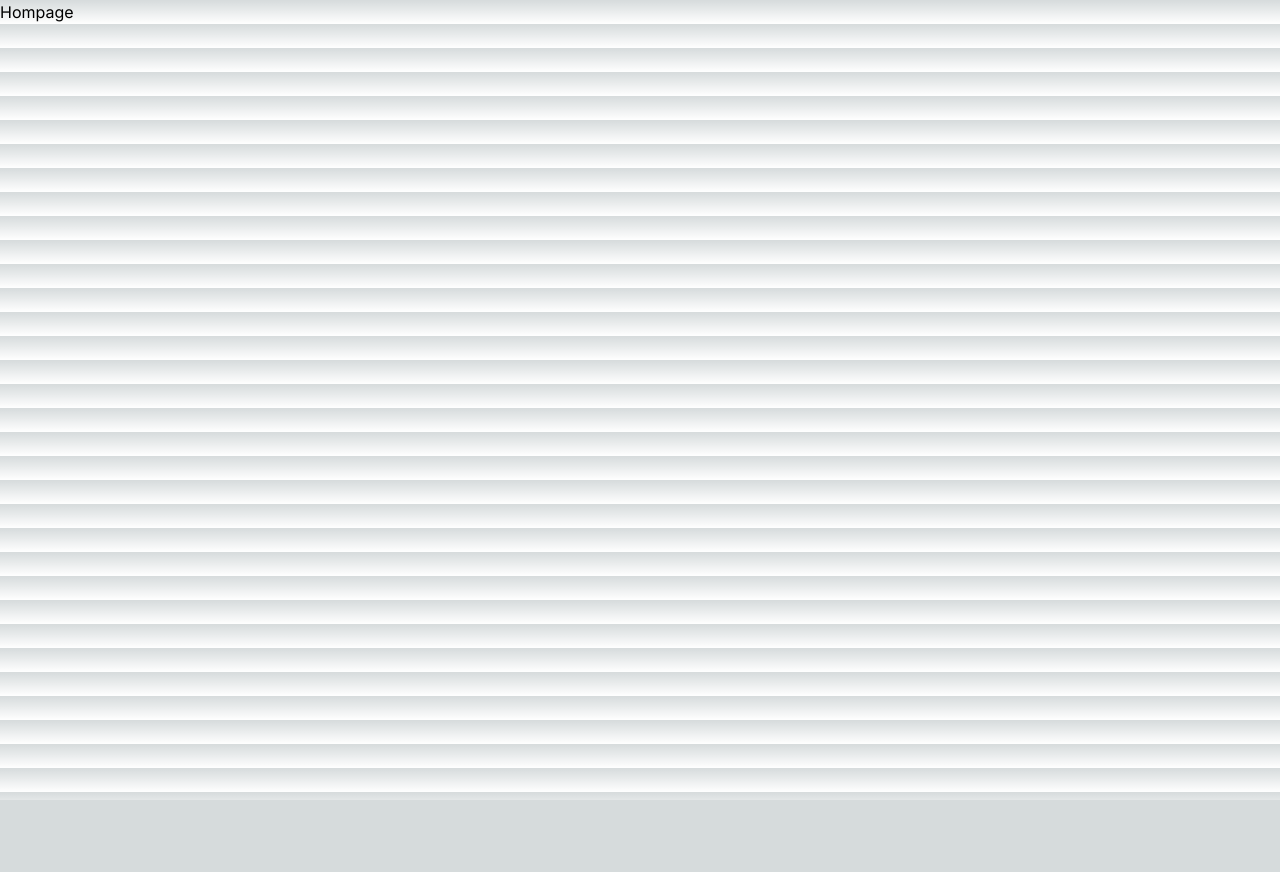
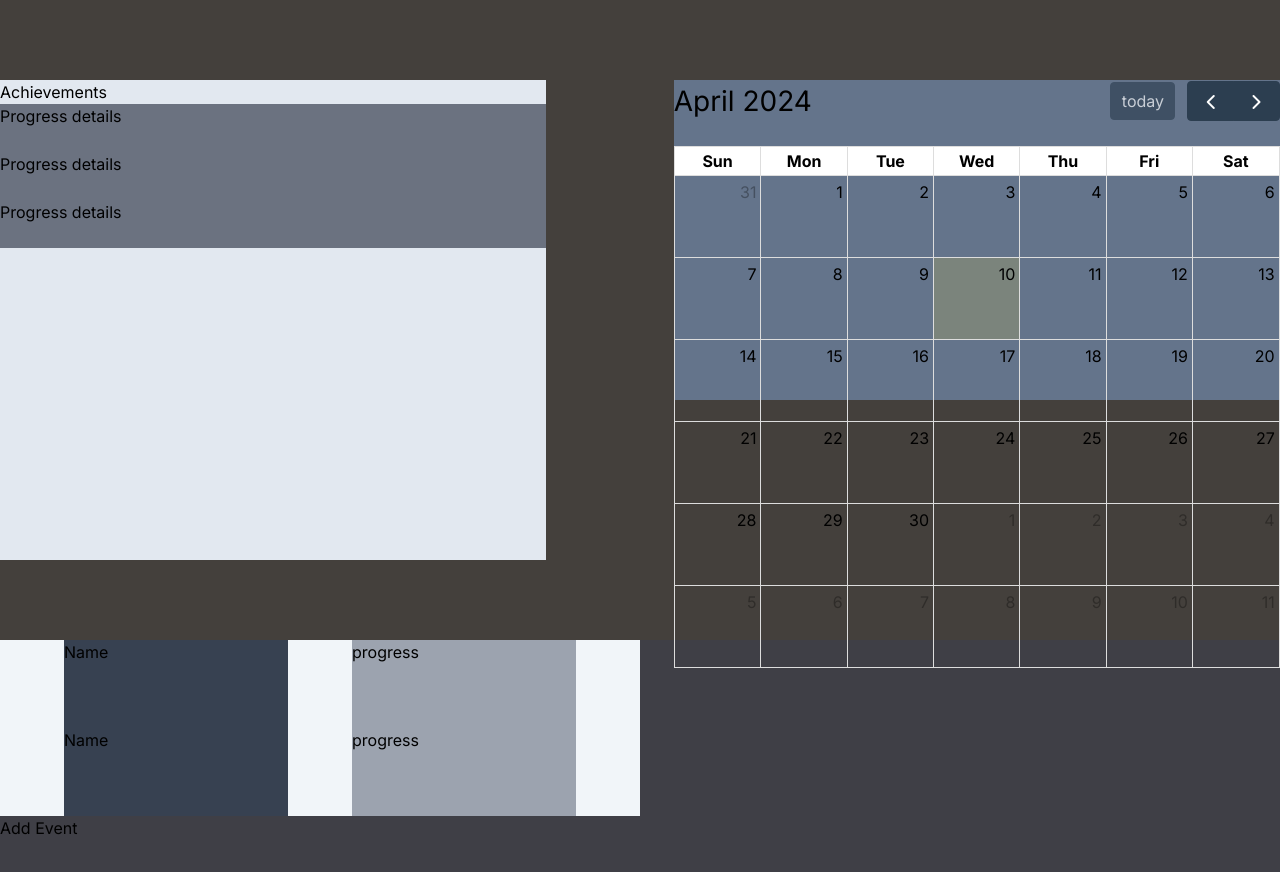
Before and after one commit to satyaaa111/power-surge, a Next.js app: page / in a window 1280 px wide. Shown: the top 872 px of the page. Before the commit the page ends 800 px from the top, so only its background shows below. Built offline with nearby package versions, Linux system fonts and the light colour scheme.

Commit message:
ADD:Dashboard

```diff
--- /dev/null
+++ b/app/components/Calendar.css
@@ -0,0 +1,9 @@
+.past-day {
+    background-color: #e0f7e9;
+  }
+
+  .tick {
+    color: #4caf50;
+    font-size: 16px;
+    font-weight: bold;
+  }
--- /dev/null
+++ b/app/components/Calendar.jsx
@@ -0,0 +1,49 @@
+import React, { useEffect, useState } from 'react';
+import FullCalendar from '@fullcalendar/react';
+import dayGridPlugin from '@fullcalendar/daygrid';
+import interactionPlugin from '@fullcalendar/interaction';
+
+const Calendar = () => {
+  const [events, setEvents] = useState([]);
+
+  useEffect(() => {
+    // Fetch events from your data source (e.g., an API)
+    const fetchedEvents = [
+      { title: 'Event 1', start: '2023-04-01', end: '2023-04-03' },
+      { title: 'Event 2', start: '2023-04-15', end: '2023-04-17' },
+    ];
+    setEvents(fetchedEvents);
+  }, []);
+
+  const handleEventClick = (info) => {
+    // Handle event click event
+    console.log('Event clicked:', info.event);
+  };
+
+  const eventClassNames = (info) => {
+    const today = new Date();
+    const eventStart = new Date(info.event.start);
+
+    if (eventStart < today) {
+      return 'past-day';
+    } else {
+      return '';
+    }
+  };
+
+  return (
+    <FullCalendar
+      plugins={[dayGridPlugin, interactionPlugin]}
+      initialView="dayGridMonth"
+      events={events}
+      eventClick={handleEventClick}
+      eventClassNames={eventClassNames}
+      nowIndicator
+      dayMaxEvents
+      height="auto"
+      className="bg-white text-gray-800 h-36 w-36" // Add Tailwind classes
+    />
+  );
+};
+
+export default Calendar;
--- /dev/null
+++ b/app/components/Dashboard_A.jsx
@@ -0,0 +1,133 @@
+"use client";
+import React,{ useState,useRef } from 'react';
+import Calendar from './Calendar';
+import { Axios } from 'axios';
+// import toastify from 'react-toastify';
+
+const AcadDashboard = () => {
+  const [popUp,setPopUp] = useState(false);
+  const scrollToTopRef = useRef(null);
+  const [formData, setFormData] = useState({
+    title: '',
+    description: '',
+    date: '',
+    location: '',
+  });
+
+  const handleInputChange = (e) => {
+    setFormData({
+      ...formData,
+      [e.target.name]: e.target.value,
+    });
+  };
+
+  const handleMajorEventSubmit = async (e) => {
+    e.preventDefault();
+
+    try {
+      res = await axios.post('/api/major-events', formData);
+      // Reset the form data after successful submission
+      setFormData({
+        title: '',
+        description: '',
+        date: '',
+        // Reset other form fields
+      });
+      // Display a success message or redirect to another page
+    } catch (error) {
+      console.error('Error submitting major event:', error);
+      // Display an error message to the user
+    }
+    if(res.status == 200){
+      setPopUp(!popUp);
+      //toastify message success
+    }else{
+      setPopUp(!popUp);
+      //toastify message fail
+    }
+  };
+
+  const handleMajorEvent = ()=>{
+    setPopUp(!popUp);
+    window.scrollTo({
+      top: "0",
+      left: "0",
+      behavior: "smooth",
+    });
+  }
+
+  return (
+    <div className='main flex-col justify-center items-center'>
+    {popUp &&
+    <div ref={scrollToTopRef} className="popUp absolute backdrop-blur-2xl z-50 w-[100vw] h-[100vh] flex justify-center items-center">
+        <div className="form flex-col gap-5 w-[50vw] min-w-[260px] h-[60vh] bg-slate-100">
+        <form onSubmit={()=>handleMajorEventSubmit(e)} className=' flex justify-evenly items-center'>
+          <input
+            type="text"
+            name="title"
+            value={formData.title}
+            onChange={handleInputChange}
+            placeholder="Title"
+          />
+          <textarea
+            name="description"
+            value={formData.description}
+            onChange={handleInputChange}
+            placeholder="Description"
+          />
+          <input
+            type="date"
+            name="date"
+            value={formData.date}
+            onChange={handleInputChange}
+          />
+        {/* Add more input fields as needed */}
+        <button type="submit" onClick={()=>handleMajorEventSubmit(formData)} className=' bg-red-400'>Submit</button>
+      </form>
+        <button onClick={handleMajorEvent} className=' close border-l-indigo-500' >Close</button>
+        </div>
+      </div>}
+
+
+      <div className="section1 bg-stone-700 w-[100vw] h-[80vh] flex justify-evenly items-center">
+        <div className="achieve h-[60vh] w-[45vw] flex-col justify-center items-center bg-slate-200">
+          Achievements
+          <div className="strip_A h-[3rem] bg-gray-500">
+            Progress details
+          </div>
+          <div className="strip_A h-[3rem] bg-gray-500">
+            Progress details
+          </div>
+          <div className="strip_A h-[3rem] bg-gray-500">
+            Progress details
+          </div>
+        </div>
+        <div className="calendar relative h-[50%] w-[50%] ml-[10vw] mt-[-12.5vw] bg-slate-500">
+          <Calendar/>
+        </div>
+      </div>
+      <div className="section2 w-[100vw] h-[80vh] border-solid border-slate-950 bg-zinc-700">
+        <div className="majorEvents flex justify-evenly items-start w-[50vw] bg-slate-100 ">
+          <div className="task w-[14rem] h-[5.5rem] bg-gray-700">
+           Name
+          </div>
+          <div className="progress  w-[14rem] h-[5.5rem] bg-gray-400">
+           progress
+          </div>
+        </div>
+        <div className="majorEvents flex justify-evenly items-start w-[50vw] bg-slate-100 ">
+          <div className="task w-[14rem] h-[5.5rem] bg-gray-700">
+           Name
+          </div>
+          <div className="progress  w-[14rem] h-[5.5rem] bg-gray-400">
+           progress
+          </div>
+        </div>
+      <div className="button" onClick={handleMajorEvent}>
+        Add Event
+      </div>
+      </div>
+    </div>
+  )
+};
+export default AcadDashboard;
--- a/app/page.js
+++ b/app/page.js
@@ -1,10 +1,11 @@
 //this is the main page
 import Image from "next/image";
+  import AcadDashboard from "./components/Dashboard_A";
 
 export default function Home() {
   return (
     <div>
-      Hompage
+      <AcadDashboard/>
     </div>
   );
 }
--- a/next.config.mjs
+++ b/next.config.mjs
@@ -1,4 +1,12 @@
 /** @type {import('next').NextConfig} */
-const nextConfig = {};
-
+const nextConfig = {
+    webpack: (config) => {
+      config.resolve.fallback = {
+        fs: false,
+        path: false,
+        os: false,
+      };
+      return config;
+    },
+  };
 export default nextConfig;
--- a/package.json
+++ b/package.json
@@ -9,8 +9,14 @@
     "lint": "next lint"
   },
   "dependencies": {
+    "@fullcalendar/core": "^6.1.11",
+    "@fullcalendar/daygrid": "^6.1.11",
+    "@fullcalendar/interaction": "^6.1.11",
+    "@fullcalendar/react": "^6.1.11",
+    "axios": "^1.6.8",
     "next": "14.1.4",
     "react": "^18",
+    "react-calendar": "^4.8.0",
     "react-dom": "^18",
     "swiper": "^11.1.1"
   },
```
Also changed, not shown: 1 other file (tests, documents, lock files or other folders).
